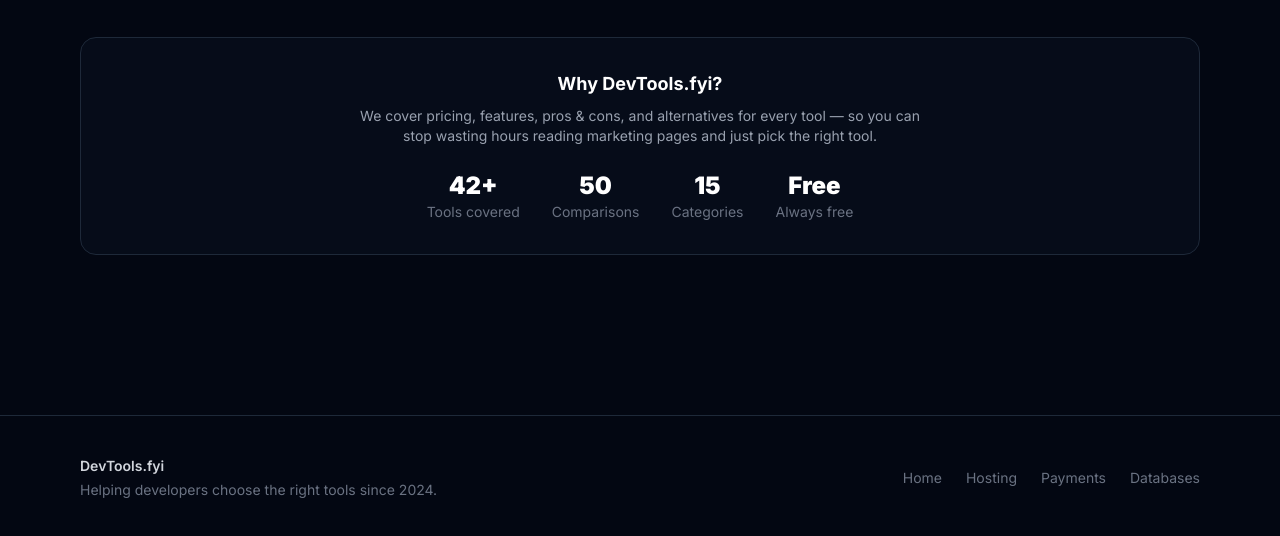
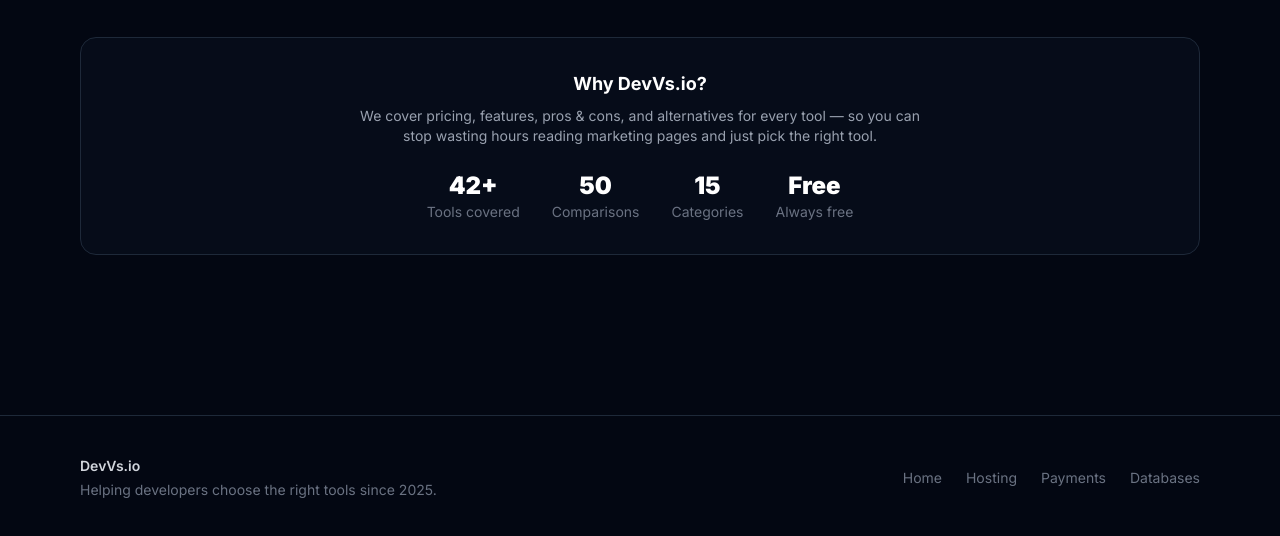
Before and after one commit to bikram13/devversus, a Next.js app: page / in a window 1280 px wide. Shown: the part 1720-2256 px from the top of the page. Built offline with nearby package versions, Linux system fonts and the light colour scheme.

Commit message:
chore: rebrand to devvs.io

```diff
--- a/app/layout.tsx
+++ b/app/layout.tsx
@@ -6,14 +6,14 @@
 const inter = Inter({ subsets: ['latin'] })
 
 export const metadata: Metadata = {
-  metadataBase: new URL('https://devtools.fyi'),
+  metadataBase: new URL('https://devvs.io'),
   title: {
-    default: 'DevTools.fyi — Compare Developer Tools & Find Alternatives',
-    template: '%s | DevTools.fyi',
+    default: 'DevVs.io — Compare Developer Tools & Find Alternatives',
+    template: '%s | DevVs.io',
   },
   description: 'Compare the best developer tools and SaaS products side by side. Find alternatives to Vercel, Stripe, Supabase, and 200+ more tools used by developers.',
   openGraph: {
-    siteName: 'DevTools.fyi',
+    siteName: 'DevVs.io',
     type: 'website',
   },
   twitter: {
@@ -28,7 +28,7 @@
         <header className="border-b border-gray-800 sticky top-0 z-50 bg-gray-950/95 backdrop-blur">
           <div className="max-w-6xl mx-auto px-4 py-3 flex items-center justify-between">
             <Link href="/" className="text-white font-bold text-lg tracking-tight">
-              DevTools<span className="text-indigo-400">.fyi</span>
+              DevVs<span className="text-indigo-400">.io</span>
             </Link>
             <nav className="flex items-center gap-6 text-sm text-gray-400">
               <Link href="/category/hosting" className="hover:text-white transition">Hosting</Link>
@@ -45,8 +45,8 @@
         <footer className="border-t border-gray-800 mt-24 py-10 text-sm text-gray-500">
           <div className="max-w-6xl mx-auto px-4 flex flex-col md:flex-row items-start md:items-center justify-between gap-4">
             <div>
-              <p className="font-semibold text-gray-300 mb-1">DevTools.fyi</p>
-              <p>Helping developers choose the right tools since 2024.</p>
+              <p className="font-semibold text-gray-300 mb-1">DevVs.io</p>
+              <p>Helping developers choose the right tools since 2025.</p>
             </div>
             <div className="flex gap-6">
               <Link href="/" className="hover:text-gray-300 transition">Home</Link>
--- a/app/page.tsx
+++ b/app/page.tsx
@@ -92,7 +92,7 @@
 
       {/* Trust bar */}
       <section className="border border-gray-800 rounded-2xl p-8 text-center bg-gray-900/30">
-        <h2 className="text-lg font-bold text-white mb-2">Why DevTools.fyi?</h2>
+        <h2 className="text-lg font-bold text-white mb-2">Why DevVs.io?</h2>
         <p className="text-gray-400 text-sm max-w-xl mx-auto mb-6">
           We cover pricing, features, pros & cons, and alternatives for every tool — so you can stop wasting hours reading marketing pages and just pick the right tool.
         </p>
```
